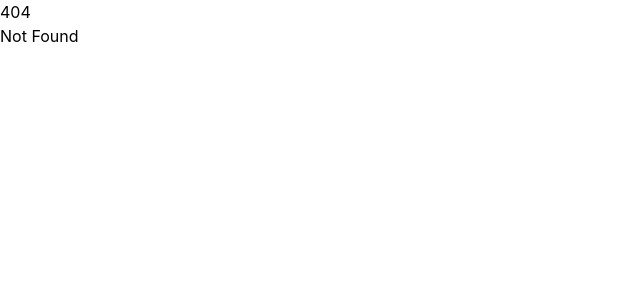
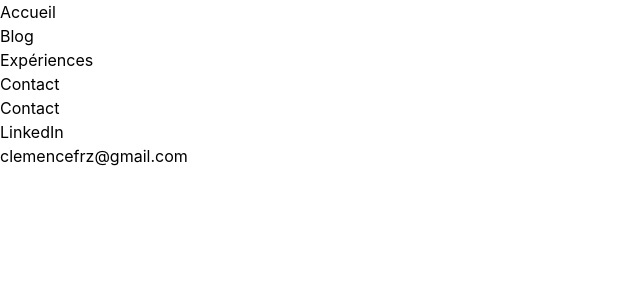
Before and after one commit to clemencefrz/mon-site-perso, a SvelteKit app: page /contact in a window 1280 px wide. Before the commit this address had no page. Shown: the top 300 px of the page, without its empty margins (0-640 px from the left). Built offline with nearby package versions, Linux system fonts and the light colour scheme.

Commit message:
feat: create pages

```diff
--- a/src/routes/+layout.svelte
+++ b/src/routes/+layout.svelte
@@ -1,6 +1,7 @@
 <script lang="ts">
 	import './layout.css';
 	import favicon from '$lib/assets/favicon.svg';
+	import { resolve } from '$app/paths';
 
 	let { children } = $props();
 </script>
@@ -9,4 +10,16 @@
 	<link rel="icon" href={favicon} />
 </svelte:head>
 
-{@render children()}
+<header>
+	<nav>
+		<ul>
+			<li><a href={resolve('/')}>Accueil</a></li>
+			<li><a href={resolve('/blog')}>Blog</a></li>
+			<li><a href={resolve('/experiences')}>Expériences</a></li>
+			<li><a href={resolve('/contact')}>Contact</a></li>
+		</ul>
+	</nav>
+</header>
+<main>
+	{@render children()}
+</main>
--- a/src/routes/+page.svelte
+++ b/src/routes/+page.svelte
@@ -1,2 +1,6 @@
+<svelte:head>
+	<title>Clémence Fernandez</title>
+</svelte:head>
+
 <h1>Clémence Fernandez</h1>
 <p>Site en cours de construction</p>
--- /dev/null
+++ b/src/routes/blog/+page.svelte
@@ -0,0 +1,6 @@
+<svelte:head>
+	<title>Blog | Clémence Fernandez</title>
+</svelte:head>
+
+<h1>Mes articles</h1>
+<p>TODO...</p>
--- /dev/null
+++ b/src/routes/contact/+page.svelte
@@ -0,0 +1,15 @@
+<svelte:head>
+	<title>Contact | Clémence Fernandez</title>
+</svelte:head>
+
+<h1>Contact</h1>
+<ul>
+	<li>
+		<a
+			href="https://www.linkedin.com/in/clemencefernandez/"
+			target="_blank"
+			rel="noopener noreferrer">LinkedIn</a
+		>
+	</li>
+	<li><a href="mailto:clemencefrz@gmail.com">clemencefrz@gmail.com</a></li>
+</ul>
--- /dev/null
+++ b/src/routes/experiences/+page.svelte
@@ -0,0 +1,5 @@
+<svelte:head>
+	<title>Expériences | Clémence Fernandez</title>
+</svelte:head>
+
+<h1>Expériences</h1>
```
